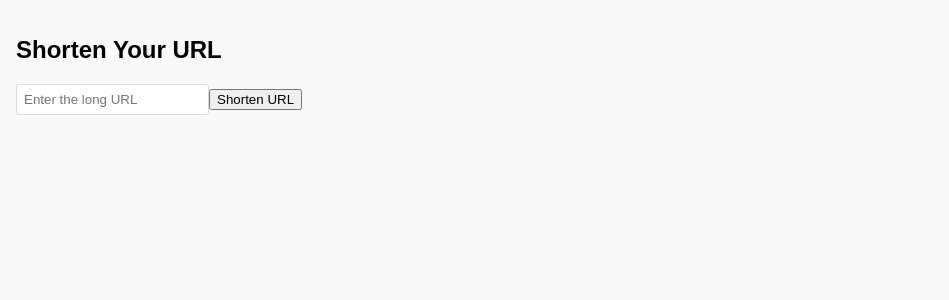
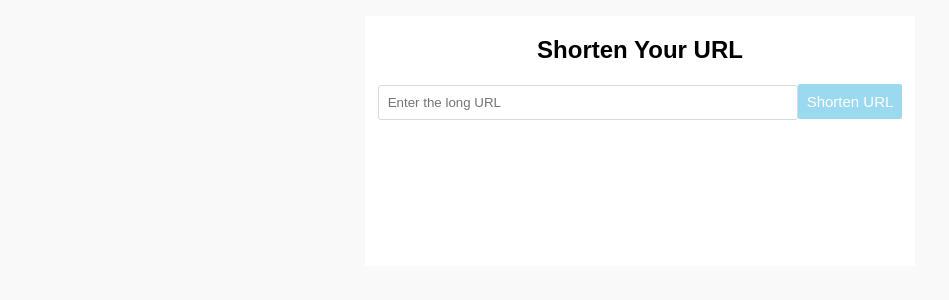
Before and after one commit to mombeh/url-shortener, a React (Vite) app in the folder Frontend/: page /api/shorten in a window 1280 px wide. Shown: the top 300 px of the page, without its empty margins (0-949 px from the left). Built offline with nearby package versions, Linux system fonts and the light colour scheme.

Commit message:
styled the shorten url file

```diff
--- a/Frontend/src/index.css
+++ b/Frontend/src/index.css
@@ -82,64 +82,39 @@ h3 {
   text-align: center;
 }
 
-/* :root {
-  font-family: system-ui, Avenir, Helvetica, Arial, sans-serif;
-  line-height: 1.5;
-  font-weight: 400;
-
-  color-scheme: light dark;
-  color: rgba(255, 255, 255, 0.87);
-  background-color: #242424;
-
-  font-synthesis: none;
-  text-rendering: optimizeLegibility;
-  -webkit-font-smoothing: antialiased;
-  -moz-osx-font-smoothing: grayscale;
+.shorten {
+  align-items: center;
+  justify-self: center;
+  background-color: #fff;
+  display: flex;
+  flex-direction: column;
+  height: 250px;
+  width: 550px;
 }
 
-a {
-  font-weight: 500;
-  color: #646cff;
-  text-decoration: inherit;
-}
-a:hover {
-  color: #535bf2;
+.button{
+  padding: 9px;
+  border: none;
+  border-radius: 2px;
+  background-color: #9bd9f1;
+  color: #fff;
+  font-size: 15px;
 }
 
-
-h1 {
-  font-size: 3.2em;
-  line-height: 1.1;
+.short {
+  display: flex;
+  justify-content: space-between;
+  gap: 30px;
+  margin-top: 30px;
 }
 
-button {
-  border-radius: 8px;
-  border: 1px solid transparent;
-  padding: 0.6em 1.2em;
-  font-size: 1em;
-  font-weight: 500;
-  font-family: inherit;
-  background-color: #1a1a1a;
-  cursor: pointer;
-  transition: border-color 0.25s;
+.copy {
+  border: none;
+  border-radius: 2px;
+  background-color: #9bd9f1;
+  color: #fff;
+  font-size: 13px;
+  height: 30px;
+  width: 100px;
+  margin-top: 10px;
 }
-button:hover {
-  border-color: #646cff;
-}
-button:focus,
-button:focus-visible {
-  outline: 4px auto -webkit-focus-ring-color;
-}
-
-@media (prefers-color-scheme: light) {
-  :root {
-    color: #213547;
-    background-color: #ffffff;
-  }
-  a:hover {
-    color: #747bff;
-  }
-  button {
-    background-color: #f9f9f9;
-  }
-} */
--- a/Frontend/src/pages/ShortenUrl.jsx
+++ b/Frontend/src/pages/ShortenUrl.jsx
@@ -41,7 +41,7 @@ function ShortenUrl() {
   };
 
   return (
-    <div>
+    <div className='shorten'>
       <h2>Shorten Your URL</h2>
       <form onSubmit={handleSubmit}>
         <input
@@ -50,16 +50,17 @@ function ShortenUrl() {
           onChange={(e) => setLongUrl(e.target.value)}
           placeholder="Enter the long URL"
           required
+          style={{ width: '400px', padding: '9px'}}
         />
-        <button type="submit">Shorten URL</button>
+        <button type="submit" className='button'>Shorten URL</button>
       </form>
 
       {error && <p style={{ color: 'red' }}>{error}</p>}
 
       {shortUrl && (
-        <div>
+        <div className='short'>
           <p>Your shortened URL: <a href={shortUrl} target="_blank" rel="noopener noreferrer">{shortUrl}</a></p>
-          <button onClick={handleCopy}>Copy</button>
+          <button onClick={handleCopy} className='copy'>Copy</button>
         </div>
       )}
     </div>
```
